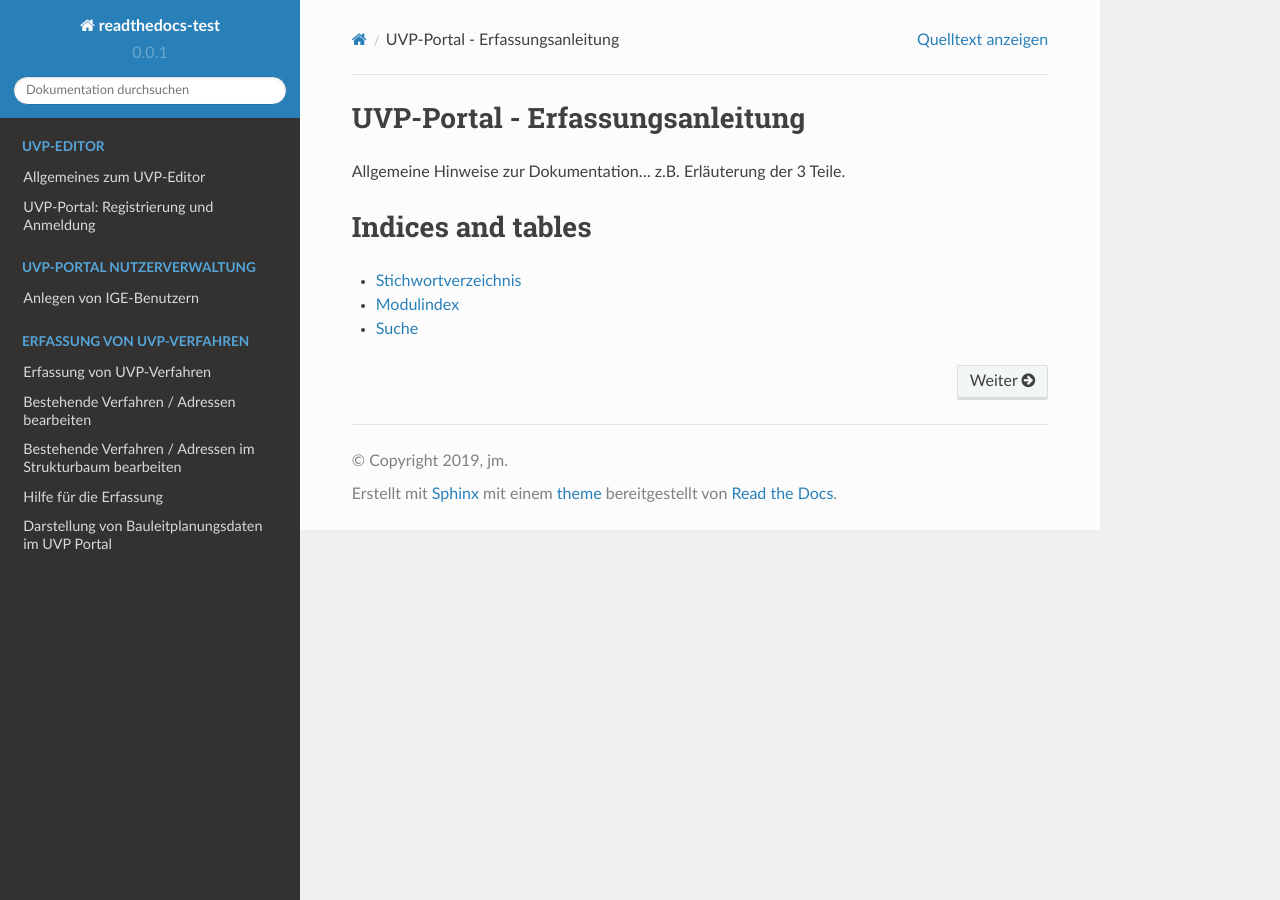
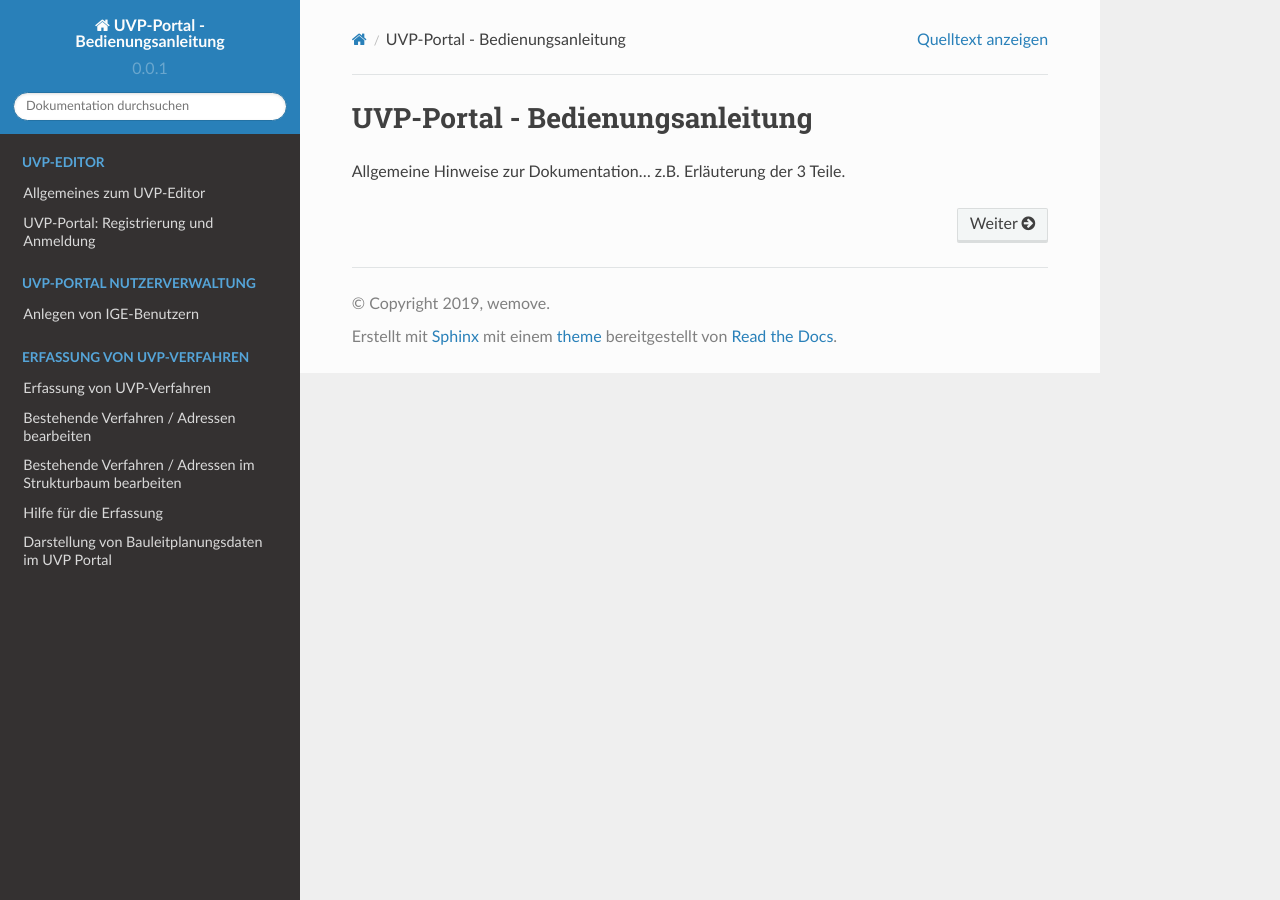
Before and after one commit to joachimmueller/readthedocs-test, a Sphinx documentation site: the page built from docs/index.rst, in a window 1280 px wide. Built offline with Sphinx 7.4.7 and the Read the Docs theme 2.0.0, drawn with Linux system fonts in a browser that asks for light colours.

Commit message:
Update title

```diff
--- a/docs/conf.py
+++ b/docs/conf.py
@@ -49,8 +49,8 @@ source_suffix = '.rst'
 master_doc = 'index'
 
 # General information about the project.
-project = 'readthedocs-test'
-copyright = '2019, jm'
+project = 'UVP-Portal - Bedienungsanleitung'
+copyright = '2019, wemove'
 author = 'jm'
 
 # The version info for the project you're documenting, acts as replacement for
--- a/docs/index.rst
+++ b/docs/index.rst
@@ -1,4 +1,4 @@
-UVP-Portal - Erfassungsanleitung
+UVP-Portal - Bedienungsanleitung
 ============================================
 
 Allgemeine Hinweise zur Dokumentation... z.B. Erläuterung der 3 Teile.
@@ -29,11 +29,3 @@ Allgemeine Hinweise zur Dokumentation... z.B. Erläuterung der 3 Teile.
    uvp-verfahren/bearbeitung-verfahren-adressen-strukturbaum
    uvp-verfahren/hilfe-erfassung
    uvp-verfahren/bebauungsplandaten
-
-
-Indices and tables
-==================
-
-* :ref:`genindex`
-* :ref:`modindex`
-* :ref:`search`
```
